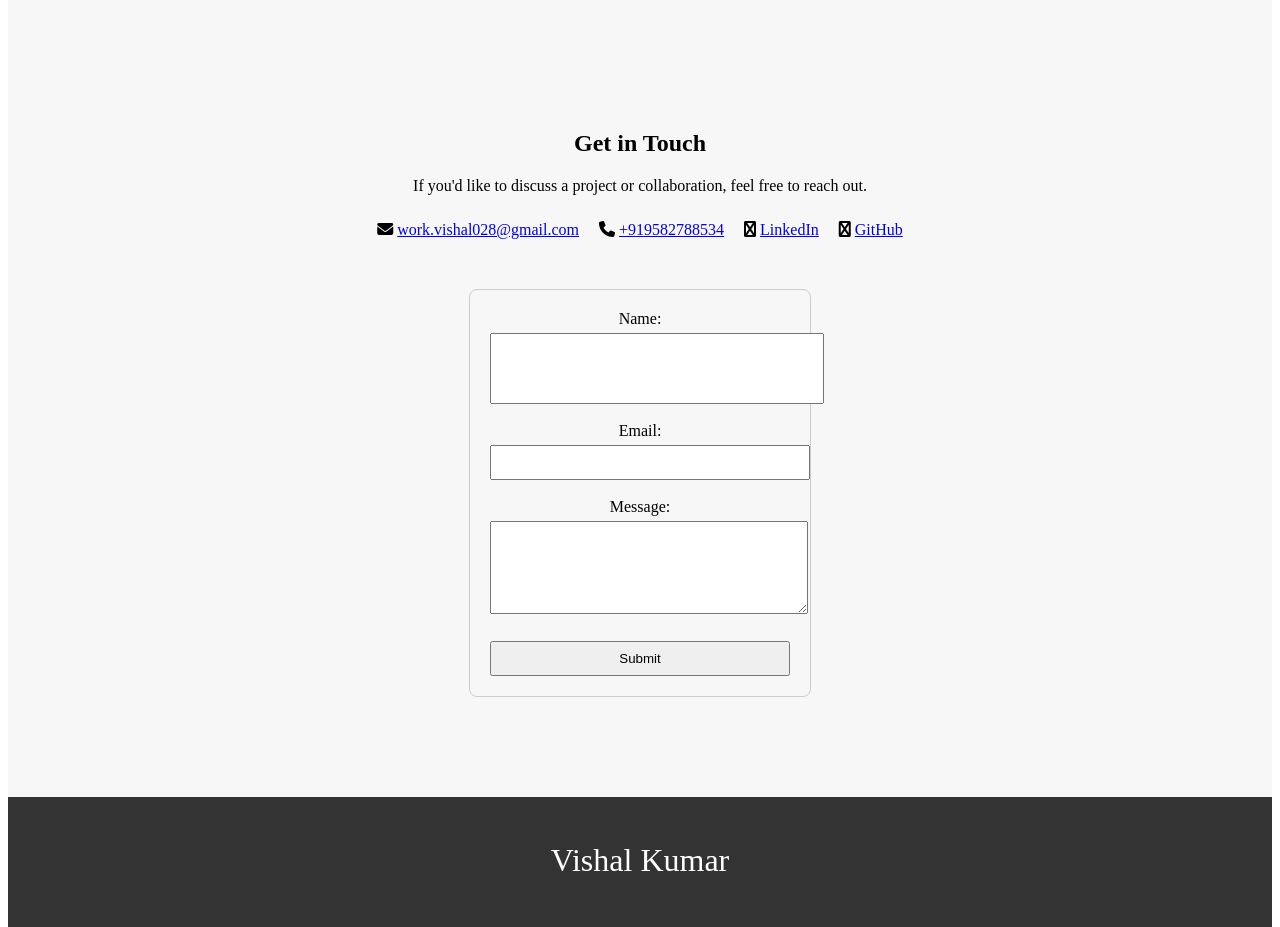
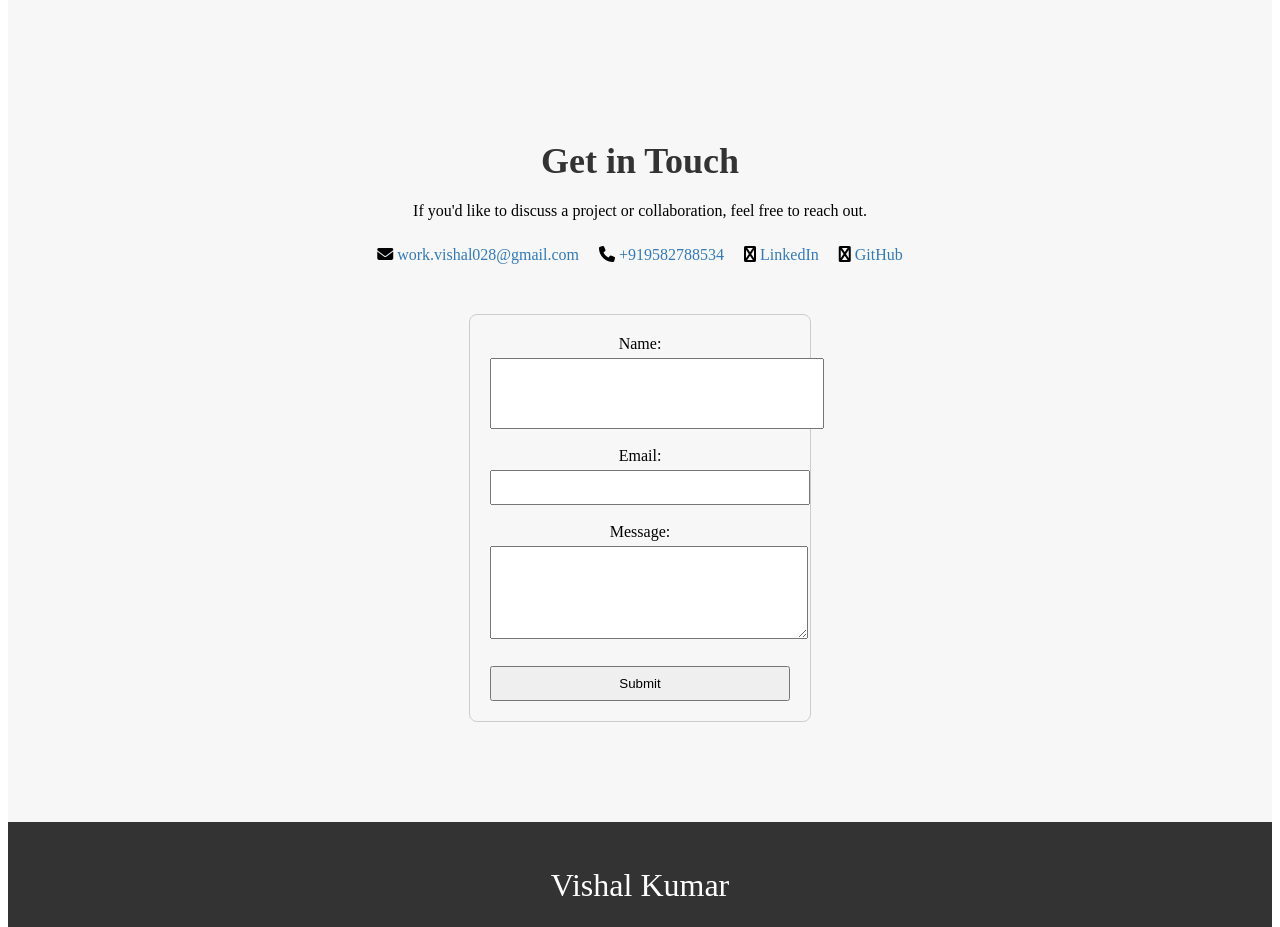
Before and after one commit to Vishal-kumar28/My-Portfolio, a plain HTML site: page index.html in a window 1280 px wide. Shown: the part 5840-6767 px from the top of the page. Drawn offline with Linux system fonts and the light colour scheme.

Commit message:
Update style.css

```diff
--- a/style.css
+++ b/style.css
@@ -373,11 +373,11 @@ html {
     text-align: center;
 }
 
-/* #contact h2{
+#contact h2{
     font-size: 36px;
     margin-bottom: 20px;
     color: #333;
-} */
+}
 
 .contact-info{
     margin-bottom: 40px;
@@ -396,10 +396,10 @@ html {
     margin: 10px;
 }
 
-/* .contact-info a{
+.contact-info a{
     color: #337ab7;
     text-decoration: none;
-} */
+}
 
 .contact-info a:hover{
     color: #23527c;
```
